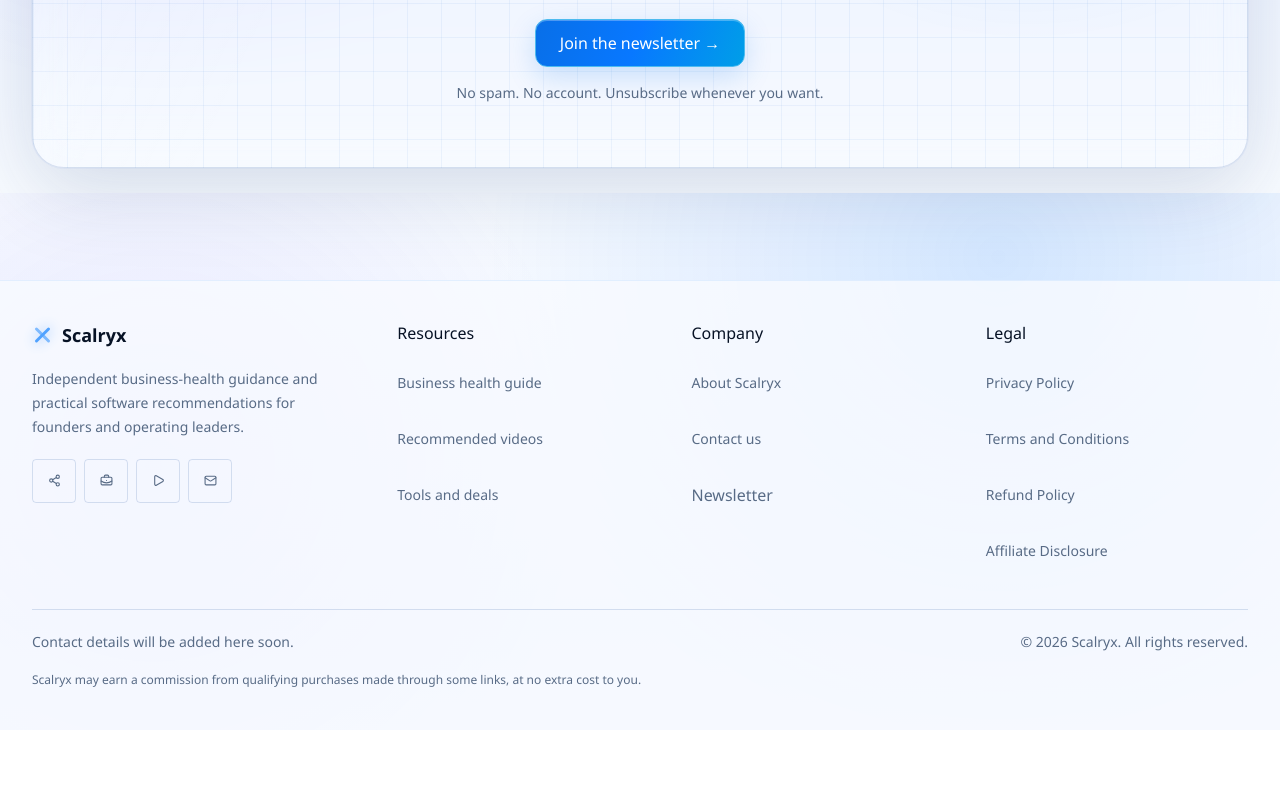
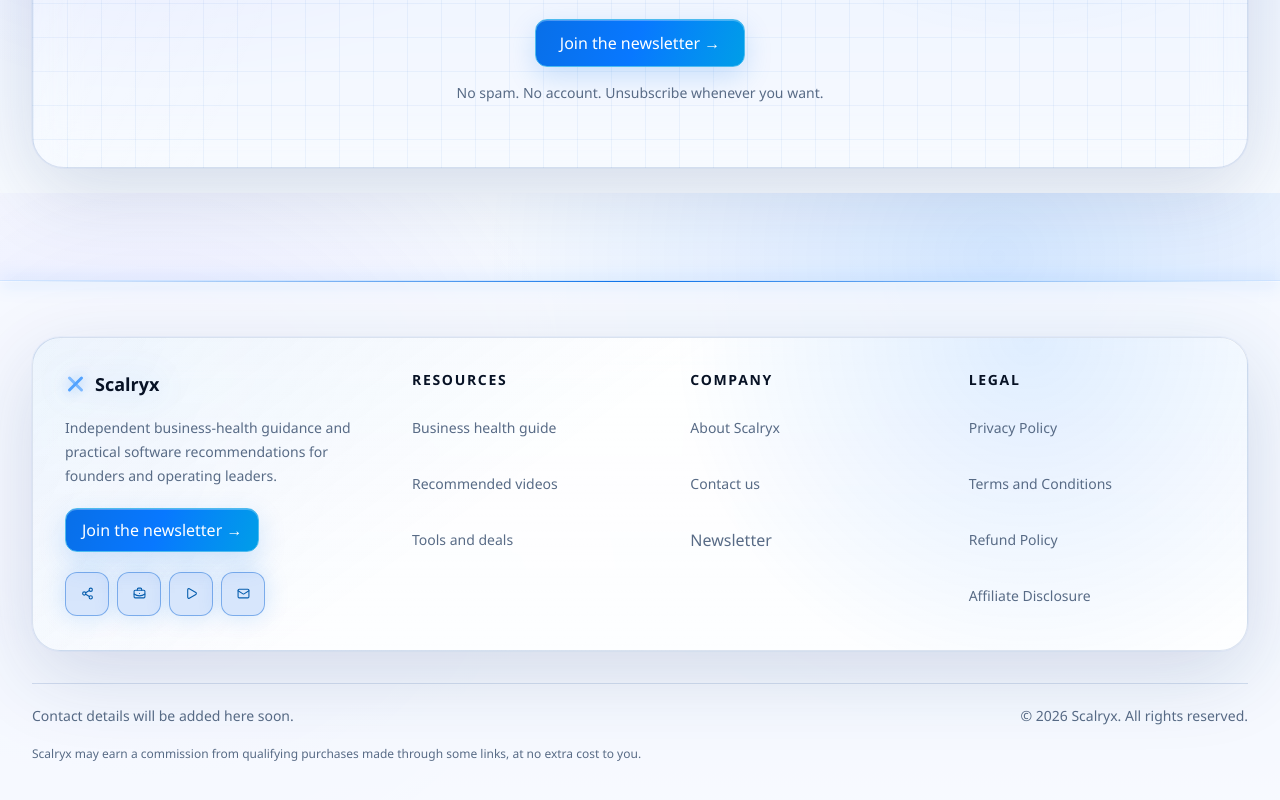
Before and after one commit to swajannaimur/scalryx, a Next.js app: page / in a window 1280 px wide. Shown: the part 5407-6207 px from the top of the page. Before the commit the page ends 6137 px from the top, so only its background shows below. Built offline with nearby package versions, Linux system fonts and the light colour scheme.

Commit message:
fix: polish premium responsive experience

```diff
--- a/app/components/layout/footer.tsx
+++ b/app/components/layout/footer.tsx
@@ -14,21 +14,26 @@ const socials = [
 export function Footer() {
   return (
     <footer
-      className="border-t border-blue-400/[.12] bg-[var(--header)] py-10"
+      className="relative border-t border-blue-400/20 bg-[var(--header)] py-10 sm:py-14"
+      data-premium-footer
       id="footer"
     >
-      <SectionShell className="grid gap-10 md:grid-cols-[1.4fr_3fr] lg:grid-cols-[1.3fr_3.4fr]" id="about">
-        <div>
-          <Logo />
-          <p className="mt-4 max-w-[18rem] text-sm leading-6 text-subtle">
+      <div aria-hidden="true" className="absolute inset-x-0 top-0 h-px bg-[linear-gradient(90deg,transparent,var(--electric-blue),transparent)] shadow-[0_0_18px_var(--electric-blue)]" />
+      <SectionShell className="premium-panel grid gap-10 rounded-[1.75rem] p-6 md:grid-cols-[1.4fr_3fr] sm:p-8 lg:grid-cols-[1.3fr_3.4fr]" id="about">
+        <div className="min-w-0">
+          <Logo className="drop-shadow-[0_0_16px_var(--glow-soft)]" />
+          <p className="mt-4 max-w-[20rem] text-sm leading-6 text-subtle">
             Independent business-health guidance and practical software
             recommendations for founders and operating leaders.
           </p>
+          <NewsletterTrigger className="premium-button mt-5 min-h-11 rounded-xl px-4 text-sm font-bold">
+            Join the newsletter →
+          </NewsletterTrigger>
           <div className="mt-5 flex gap-2">
             {socials.map(({ label, icon: Icon }) => (
               <a
                 aria-label={label}
-                className="inline-flex size-11 items-center justify-center rounded border border-line text-subtle transition hover:border-blue-400/40 hover:text-blue-400"
+                className="icon-glow inline-flex size-11 items-center justify-center rounded-xl text-subtle transition hover:text-content"
                 href="#footer"
                 key={label}
               >
@@ -41,7 +46,7 @@ export function Footer() {
         <div className="grid grid-cols-2 gap-8 sm:grid-cols-3">
           {footerGroups.map((group) => (
             <div key={group.title}>
-              <h2 className="text-base font-medium text-content">
+              <h2 className="text-sm font-bold uppercase tracking-[0.12em] text-content">
                 {group.title}
               </h2>
               <ul className="mt-4 space-y-3">
@@ -80,7 +85,7 @@ export function Footer() {
         </div>
       </SectionShell>
 
-      <SectionShell className="mt-9 border-t border-line pt-5">
+      <SectionShell className="mt-8 border-t border-line pt-5">
         <div className="flex flex-col gap-4 text-sm leading-6 text-subtle sm:flex-row sm:items-start sm:justify-between">
           <p id="contact">Contact details will be added here soon.</p>
           <p>&copy; 2026 Scalryx. All rights reserved.</p>
--- a/app/components/newsletter/newsletter-modal.tsx
+++ b/app/components/newsletter/newsletter-modal.tsx
@@ -1,5 +1,6 @@
 "use client";
 
+import { CheckCircle2, Mail } from "lucide-react";
 import { useEffect, useRef, useState } from "react";
 import type { FormEventHandler, Ref } from "react";
 import { createPortal } from "react-dom";
@@ -49,22 +50,27 @@ export function NewsletterModalContent({
       aria-describedby="newsletter-description"
       aria-labelledby="newsletter-title"
       aria-modal="true"
-      className="modal-dialog max-h-[calc(100dvh-2rem)] w-full max-w-md overflow-y-auto rounded-2xl border border-line bg-surface-raised p-6 shadow-[0_20px_50px_var(--shadow)]"
+      className="premium-panel modal-dialog section-grid max-h-[calc(100dvh-2rem)] w-full max-w-lg overflow-y-auto rounded-[1.75rem] p-5 sm:p-7"
       ref={dialogRef}
       role="dialog"
     >
-      <div className="flex items-start justify-between gap-4">
-        <div>
-          <h2 className="text-xl font-semibold text-content" id="newsletter-title">
+      <div className="flex items-start justify-between gap-4 border-b border-line pb-5">
+        <div className="flex gap-4">
+          <span className="icon-glow flex size-11 shrink-0 items-center justify-center rounded-xl">
+            <Mail aria-hidden="true" size={20} />
+          </span>
+          <div>
+          <h2 className="text-xl font-bold tracking-tight text-content" id="newsletter-title">
             Join the Scalryx newsletter
           </h2>
           <p className="mt-2 text-sm leading-6 text-muted" id="newsletter-description">
             Get practical business insights, useful software recommendations, and curated opportunities—without the noise.
           </p>
+          </div>
         </div>
         <button
           aria-label="Close newsletter dialog"
-          className="grid size-11 shrink-0 place-items-center rounded-lg border border-line bg-input text-xl text-content transition hover:border-blue-400/70 hover:bg-blue-500/5"
+          className="premium-card grid size-11 shrink-0 place-items-center rounded-xl text-content"
           onClick={onClose}
           ref={closeButtonRef}
           type="button"
@@ -77,10 +83,13 @@ export function NewsletterModalContent({
         <div
           aria-atomic="true"
           aria-live="polite"
-          className="mt-6 rounded-xl border border-blue-400/30 bg-blue-500/10 p-4"
+          className="premium-card mt-6 rounded-2xl border-blue-400/35 bg-blue-500/10 p-5"
           role="status"
         >
-          <p className="text-sm font-semibold text-content">You are all set for the preview.</p>
+          <span className="icon-glow mb-4 flex size-11 items-center justify-center rounded-xl text-[var(--success)]">
+            <CheckCircle2 aria-hidden="true" size={21} />
+          </span>
+          <p className="text-base font-bold text-content">You are all set for the preview.</p>
           <p className="mt-2 text-sm leading-6 text-muted">{state.message}</p>
           <p className="mt-2 text-xs leading-5 text-muted">
             Live newsletter delivery will begin after a provider is connected.
@@ -99,7 +108,7 @@ export function NewsletterModalContent({
             }
             aria-invalid={Boolean(state.error)}
             autoComplete="email"
-            className="mt-2 min-h-11 w-full rounded-lg border border-line bg-input px-3 text-sm text-content placeholder:text-subtle"
+            className="premium-card mt-2 min-h-12 w-full rounded-xl px-3 text-sm text-content placeholder:text-subtle"
             disabled={isSubmitting}
             id="newsletter-email"
             name="email"
@@ -119,7 +128,7 @@ export function NewsletterModalContent({
             </p>
           ) : null}
           <button
-            className="mt-4 min-h-11 w-full rounded-lg bg-[var(--assessment-accent-bg)] px-4 text-sm font-semibold text-on-brand transition hover:bg-[var(--assessment-accent-hover)] disabled:cursor-not-allowed disabled:opacity-70"
+            className="premium-button mt-5 min-h-12 w-full rounded-xl px-4 text-sm font-bold disabled:cursor-not-allowed disabled:opacity-70"
             disabled={isSubmitting}
             type="submit"
           >
@@ -248,7 +257,7 @@ export function NewsletterModal({
 
   return createPortal(
     <div
-      className="modal-backdrop fixed inset-0 z-[70] grid place-items-center overflow-y-auto bg-black/60 p-4"
+      className="modal-backdrop fixed inset-0 z-[70] grid place-items-center overflow-y-auto bg-[#01040c]/80 p-4 backdrop-blur-md"
       data-newsletter-dialog-root="true"
       onClick={(event) => {
         if (event.target === event.currentTarget) onClose();
```
Also changed, not shown: 2 other files (tests, documents, lock files or other folders).
